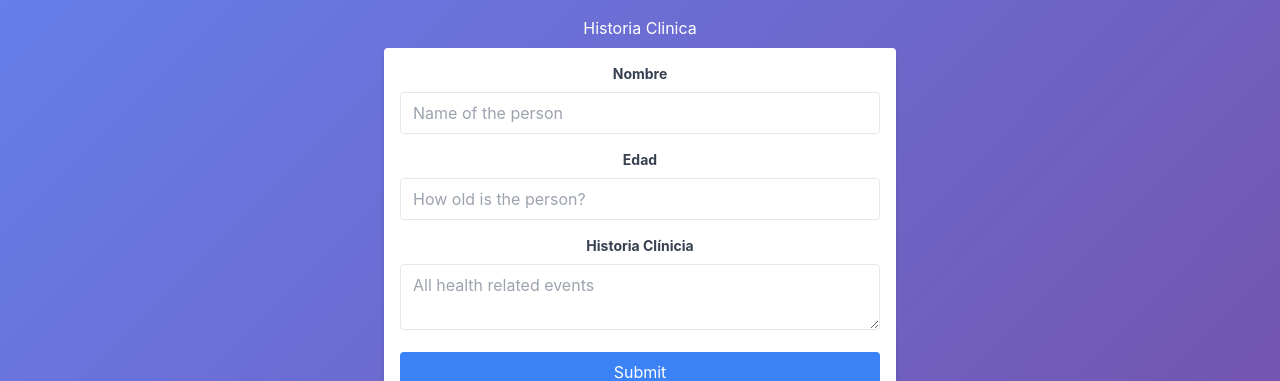
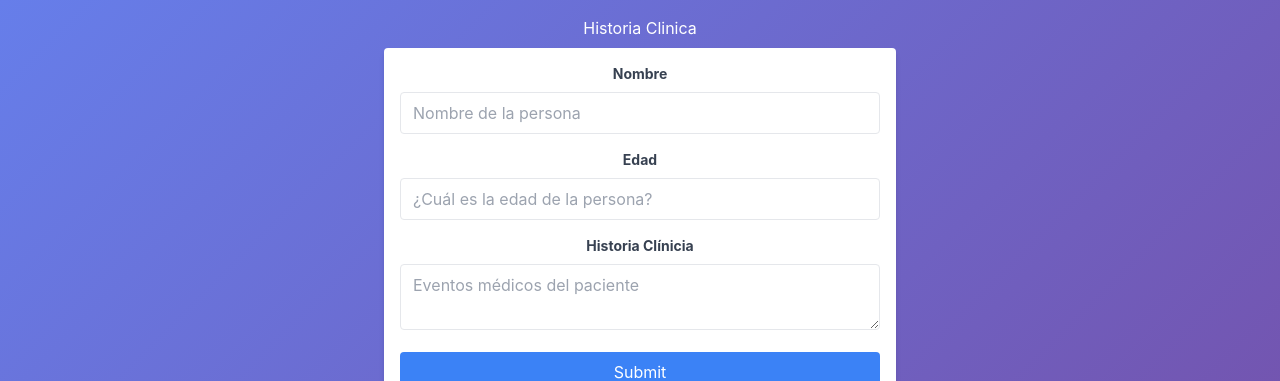
Before and after one commit to thordickinson/form-chat, a React (Vite) app in the folder client-app/: page / in a window 1280 px wide. Shown: the top 381 px of the page. Built offline with nearby package versions, Linux system fonts and the light colour scheme.

Commit message:
Minimal changes

```diff
--- a/client-app/src/App.jsx
+++ b/client-app/src/App.jsx
@@ -15,19 +15,19 @@ const App = () => {
       label: "Nombre",
       name: "name",
       type: "text",
-      description: "Name of the person",
+      description: "Nombre de la persona",
     },
     {
       label: "Edad",
       name: "age",
       type: "number",
-      description: "How old is the person?",
+      description: "¿Cuál es la edad de la persona?",
     },
     {
       label: "Historia Clínicia",
       name: "bio",
       type: "textarea",
-      description: "All health related events",
+      description: "Eventos médicos del paciente",
     },
     // Add more fields as needed
   ];
```
